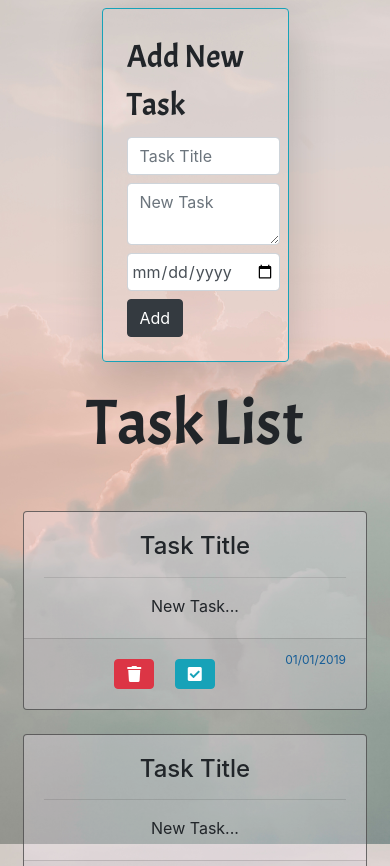
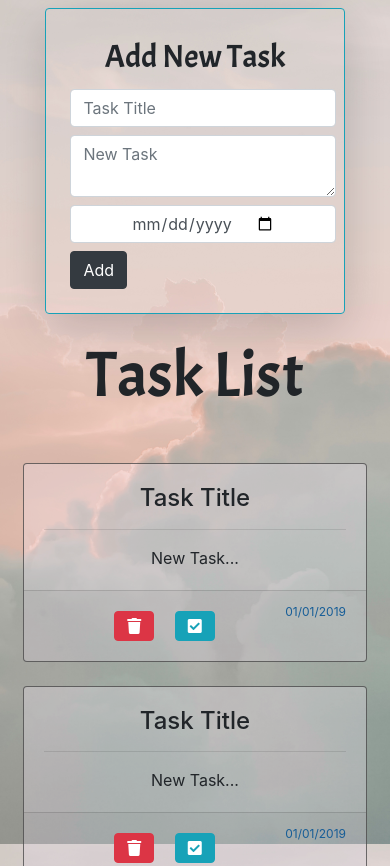
Before and after one commit to alhaddadayman/Task-manager, a plain HTML site: page index.html in a window 390 px wide. Shown: the top 866 px of the page. Drawn offline with nearby package versions, Linux system fonts and the light colour scheme.

Commit message:
style updated

```diff
--- a/main.css
+++ b/main.css
@@ -11,6 +11,11 @@ body{
     display: block !important;
     width: 50% !important;
 
+}
+@media(max-width:800px){
+    .form{
+        width: 80% !important;
+    }
 }
 
 
```
